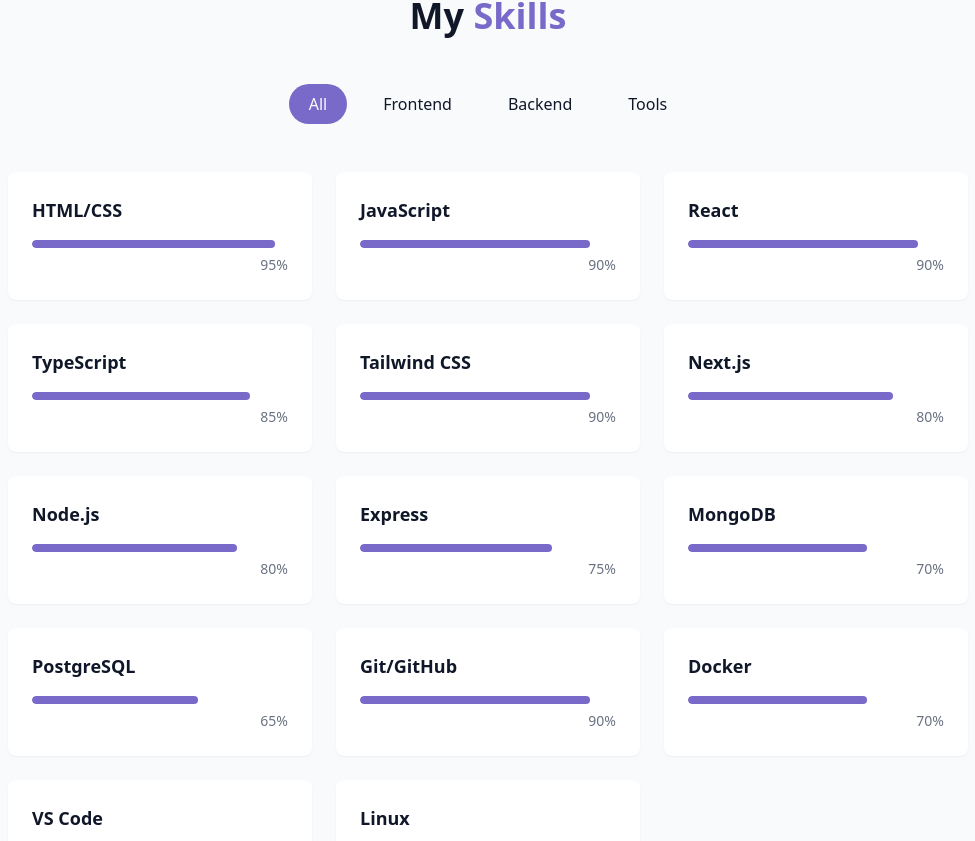
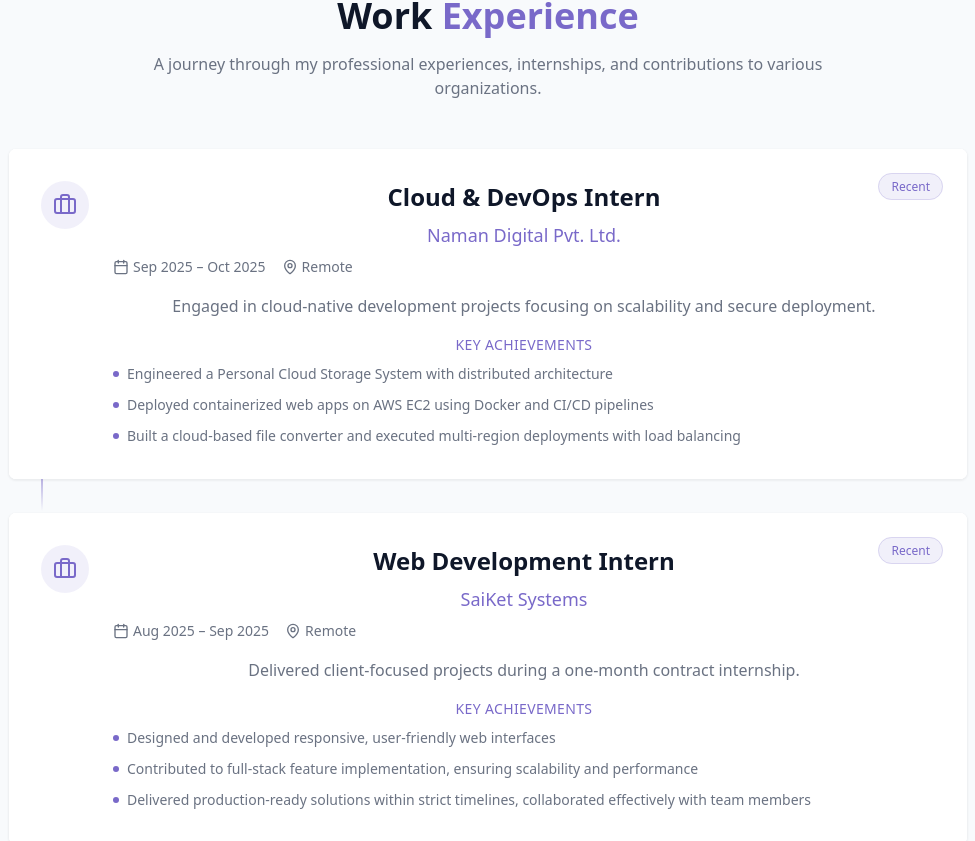
Before and after one commit to MrSahalImran/portfolio, a React (Vite) app: page / in a window 1280 px wide. Shown: the part 1606-2447 px from the top of the page, without its empty margins (152-1127 px from the left). Built offline with nearby package versions, Linux system fonts and the light colour scheme.

Commit message:
Added work section

```diff
--- a/src/components/ContactSection.jsx
+++ b/src/components/ContactSection.jsx
@@ -61,7 +61,7 @@
                 <div>
                   <h4 className="font-medium"> Phone</h4>
                   <a
-                    href="tel:+11234567890"
+                    href="tel:+918717026666"
                     className="text-muted-foreground hover:text-primary transition-colors"
                   >
                     +91 8717026666
--- a/src/components/Footer.jsx
+++ /dev/null
@@ -1,19 +0,0 @@
-import { ArrowUp } from "lucide-react";
-
-export const Footer = () => {
-  return (
-    <footer className="py-12 px-4 bg-card relative border-t border-border mt-12 pt-8 flex flex-wrap justify-between items-center">
-      {" "}
-      <p className="text-sm text-muted-foreground">
-        {" "}
-        &copy; {new Date().getFullYear()} Pedrotech.co. All rights reserved.
-      </p>
-      <a
-        href="#hero"
-        className="p-2 rounded-full bg-primary/10 hover:bg-primary/20 text-primary transition-colors"
-      >
-        <ArrowUp size={20} />
-      </a>
-    </footer>
-  );
-};
--- a/src/components/Navbar.jsx
+++ b/src/components/Navbar.jsx
@@ -5,6 +5,7 @@
 const navItems = [
   { name: "Home", href: "#hero" },
   { name: "About", href: "#about" },
+  { name: "Experience", href: "#experience" },
   { name: "Skills", href: "#skills" },
   { name: "Projects", href: "#projects" },
   { name: "Contact", href: "#contact" },
--- /dev/null
+++ b/src/components/WorkExperienceSection.jsx
@@ -0,0 +1,182 @@
+import { Briefcase, MapPin, Calendar, ExternalLink } from "lucide-react";
+
+const workExperience = [
+  {
+    id: 1,
+    company: "Naman Digital Pvt. Ltd.",
+    position: "Cloud & DevOps Intern",
+    duration: "Sep 2025 – Oct 2025",
+    location: "Remote",
+    description:
+      "Engaged in cloud-native development projects focusing on scalability and secure deployment.",
+    achievements: [
+      "Engineered a Personal Cloud Storage System with distributed architecture",
+      "Deployed containerized web apps on AWS EC2 using Docker and CI/CD pipelines",
+      "Built a cloud-based file converter and executed multi-region deployments with load balancing",
+    ],
+    isRecent: true,
+  },
+  {
+    id: 2,
+    company: "SaiKet Systems",
+    position: "Web Development Intern",
+    duration: "Aug 2025 – Sep 2025",
+    location: "Remote",
+    description:
+      "Delivered client-focused projects during a one-month contract internship.",
+    achievements: [
+      "Designed and developed responsive, user-friendly web interfaces",
+      "Contributed to full-stack feature implementation, ensuring scalability and performance",
+      "Delivered production-ready solutions within strict timelines, collaborated effectively with team members",
+    ],
+    isRecent: true,
+  },
+  {
+    id: 3,
+    company: "Naman Digital Pvt. Ltd.",
+    position: "Web Development Intern",
+    duration: "Jul 2025 – Sep 2025",
+    location: "Remote",
+    description:
+      "Completed a 2-month virtual internship with emphasis on modern full-stack development.",
+    achievements: [
+      "Built and deployed a scalable blog platform using Hono + Cloudflare Workers",
+      "Developed a full-stack e-commerce application in Node.js with payment integration and admin panel",
+      "Applied clean architecture principles and collaborated to deliver production-grade features",
+    ],
+    isRecent: true,
+  },
+  {
+    id: 4,
+    company: "FIL Industries Pvt. Ltd.",
+    position: "Business Analytics Intern",
+    duration: "May 2023 – Jul 2023",
+    location: "On-Premise",
+    description: "Focused on IT data management and process improvement.",
+    achievements: [
+      "Migrated enterprise records from hardcopy to structured digital formats",
+      "Conducted data cleaning, organization, and validation for improved accuracy",
+      "Established streamlined workflows that enhanced data accessibility and team efficiency",
+    ],
+    isRecent: false,
+  },
+];
+
+const WorkExperienceSection = () => {
+  return (
+    <section id="experience" className="py-24 px-4 relative">
+      <div className="container mx-auto max-w-5xl">
+        <h2 className="text-3xl md:text-4xl font-bold mb-4 text-center">
+          Work <span className="text-primary">Experience</span>
+        </h2>
+
+        <p className="text-center text-gray-500 mb-12 max-w-2xl mx-auto">
+          A journey through my professional experiences, internships, and
+          contributions to various organizations.
+        </p>
+
+        <div className="space-y-8">
+          {workExperience.map((job, index) => (
+            <div
+              key={job.id}
+              className="relative bg-card p-6 md:p-8 rounded-lg shadow-xs card-hover gradient-border"
+            >
+              {/* Timeline line for visual connection */}
+              {index !== workExperience.length - 1 && (
+                <div className="absolute left-4 md:left-8 top-full w-0.5 h-8 bg-gradient-to-b from-primary/50 to-transparent" />
+              )}
+
+              {/* Recent badge */}
+              {job.isRecent && (
+                <div className="absolute top-4 right-4 md:top-6 md:right-6">
+                  <span className="px-3 py-1 text-xs font-medium bg-primary/10 text-primary rounded-full border border-primary/20">
+                    Recent
+                  </span>
+                </div>
+              )}
+
+              <div className="flex flex-col md:flex-row md:items-start gap-6">
+                {/* Company icon */}
+                <div className="flex-shrink-0">
+                  <div className="p-3 rounded-full bg-primary/10 w-fit">
+                    <Briefcase className="h-6 w-6 text-primary" />
+                  </div>
+                </div>
+
+                {/* Content */}
+                <div className="flex-1 space-y-4">
+                  {/* Header */}
+                  <div className="space-y-2">
+                    <h3 className="text-xl md:text-2xl font-semibold">
+                      {job.position}
+                    </h3>
+                    <h4 className="text-lg text-primary font-medium">
+                      {job.company}
+                    </h4>
+
+                    {/* Duration and location */}
+                    <div className="flex flex-col sm:flex-row sm:items-center gap-2 sm:gap-4 text-sm text-gray-500">
+                      <div className="flex items-center gap-1">
+                        <Calendar className="h-4 w-4" />
+                        <span>{job.duration}</span>
+                      </div>
+                      <div className="flex items-center gap-1">
+                        <MapPin className="h-4 w-4" />
+                        <span>{job.location}</span>
+                      </div>
+                    </div>
+                  </div>
+
+                  {/* Description */}
+                  <p className="text-gray-500 leading-relaxed">
+                    {job.description}
+                  </p>
+
+                  {/* Achievements */}
+                  <div className="space-y-2">
+                    <h5 className="font-medium text-sm uppercase tracking-wide text-primary">
+                      Key Achievements
+                    </h5>
+                    <ul className="space-y-2">
+                      {job.achievements.map((achievement, achievementIndex) => (
+                        <li
+                          key={achievementIndex}
+                          className="flex items-start gap-2 text-sm text-gray-500"
+                        >
+                          <div className="w-1.5 h-1.5 rounded-full bg-primary mt-2 flex-shrink-0" />
+                          <span className="leading-relaxed">{achievement}</span>
+                        </li>
+                      ))}
+                    </ul>
+                  </div>
+                </div>
+              </div>
+            </div>
+          ))}
+        </div>
+
+        {/* Call to action */}
+        <div className="text-center mt-12">
+          <p className="text-gray-500 mb-6">
+            Interested in working together or learning more about my experience?
+          </p>
+          <div className="flex flex-col sm:flex-row gap-4 justify-center">
+            <a href="#contact" className="cosmic-button">
+              Get In Touch
+            </a>
+            <a
+              href="/Sahal_imran_resume.pdf"
+              download="Sahal_Imran_resume.pdf"
+              className="px-6 py-2 rounded-full border border-primary text-primary hover:bg-primary/10 transition-colors duration-300 flex items-center justify-center gap-2"
+            >
+              <span>Download Resume</span>
+              <ExternalLink className="h-4 w-4" />
+            </a>
+          </div>
+        </div>
+      </div>
+    </section>
+  );
+};
+
+export default WorkExperienceSection;
--- a/src/pages/Home.jsx
+++ b/src/pages/Home.jsx
@@ -4,11 +4,10 @@
 import Navbar from "../components/Navbar";
 import HeroSection from "../components/HeroSection";
 import AboutSection from "../components/AboutSection";
+import WorkExperienceSection from "../components/WorkExperienceSection";
 import SkillSection from "../components/SkillSection";
 import { ProjectsSection } from "../components/ProjectSection";
 import ContactSection from "../components/ContactSection";
-import { Footer } from "../components/Footer";
-
 const Home = () => {
   return (
     <div className="min-h-screen bg-background text-foreground overflow-x-hidden">
@@ -22,12 +21,11 @@
       <main>
         <HeroSection />
         <AboutSection />
+        <WorkExperienceSection />
         <SkillSection />
         <ProjectsSection />
         <ContactSection />
       </main>
-      {/* footer */}
-      <Footer />
     </div>
   );
 };
```
Also changed, not shown: 1 other file (tests, documents, lock files or other folders).
